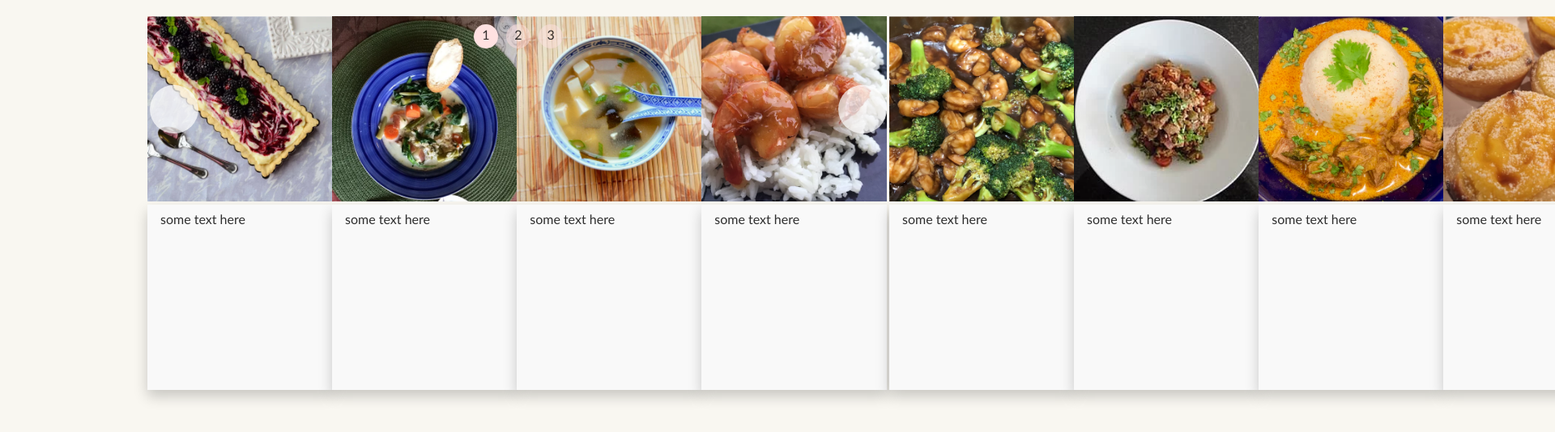
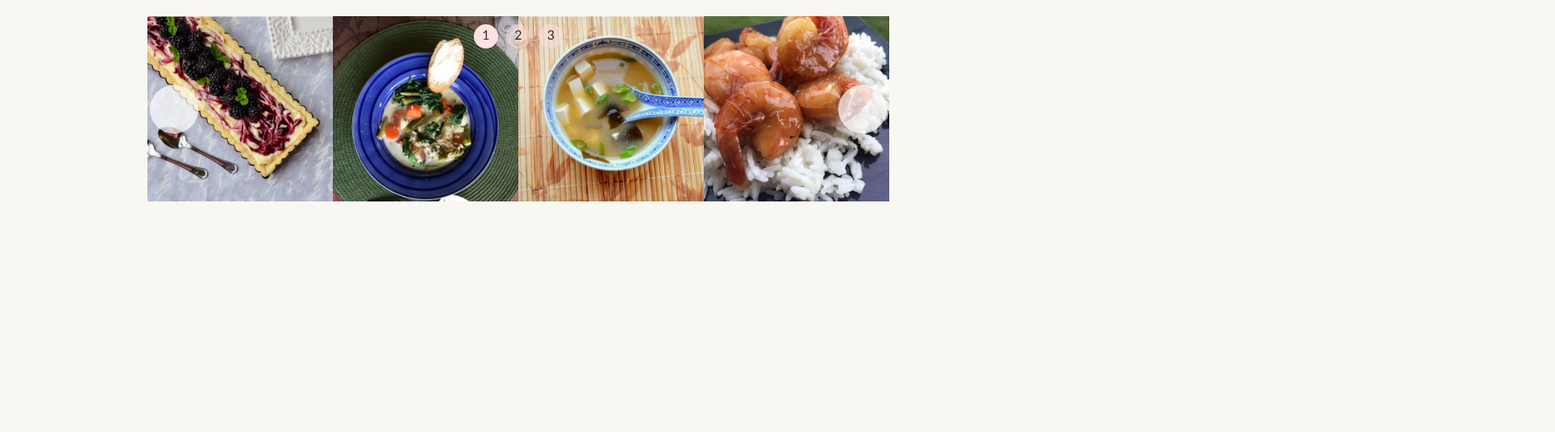
Before and after one commit to umkalogic/front-end, a plain HTML site: page HomeWork1_1Task3/index.html in a window 1280 px wide. Shown: the top 534 px of the page at 81% size, 1920 px wide, since content can reach past the window. Drawn offline with Linux system fonts and the light colour scheme.

Commit message:
carousel dropdown

```diff
--- a/HomeWork1_1Task3/css/main.css
+++ b/HomeWork1_1Task3/css/main.css
@@ -36,42 +36,113 @@ video {
 /* ==========================================================================
    Author's custom styles
    ========================================================================== */
+/* CAROUSEL */
 .carousel {
     position: relative;
-    /*overflow: hidden;*/
     width: 916px;
     margin: 20px auto;
 }
-
-/* SLIDER */
-.carousel .slider {
+.carousel-item {
+    position:absolute;
+    top: 0;
+    width: 916px;
     height: 229px;
-    white-space: nowrap;
-    font-size: 0;
+    opacity: 0;
     transition: 0.8s;
 }
-
-/* SLIDES */
-.carousel .slider > * {
-    font-size: 1rem;
+.item--1,
+#s1:target ~ .item--1,
+#s2:target ~ .item--2,
+#s3:target ~ .item--3 {
+    z-index: 2;
+    opacity: 1;
+}
+#s1:target ~ .item--2,
+#s1:target ~ .item--3,
+#s2:target ~ .item--1,
+#s2:target ~ .item--3,
+#s3:target ~ .item--1,
+#s3:target ~ .item--2 {
+    z-index: 1;
+    opacity: 0;
+}
+.carousel-pic {
     display: inline-block;
-    white-space: normal;
-    vertical-align: top;
+    margin-right: -3px;
+}
+[class^=img] {
+    width: 229px;
     height: 229px;
-    width: 100%;
-    background: none 50% no-repeat;
-    background-size: cover;
+    background-size: 229px;
+    border: 0;
+    padding: 0;
+    margin: 0;
+    cursor: pointer;
 }
-
+.img1 {
+    background-image: url("../img/Screenshot_2021-03-31 Blackberry Mascarpone Tart with Thyme Shortbread Crust.png");
+}
+.img2 {
+    background-image: url("../img/Screenshot_2021-03-31 French Spring Soup.png");
+}
+.img3 {
+    background-image: url("../img/Screenshot_2021-03-31 Homemade Miso Soup.png");
+}
+.img4 {
+    background-image: url("../img/Screenshot_2021-03-31 Coconut-Caramel Shrimp.png");
+}
+.img5 {
+    background-image: url("../img/Screenshot_2021-03-31 Shrimp and Broccoli.png");
+}
+.img6 {
+    background-image: url("../img/Screenshot_2021-03-31 Jambalaya(2).png");
+}
+.img7 {
+    background-image: url("../img/Screenshot_2021-03-31 Panang Curry with Chicken.png");
+}
+.img8 {
+    background-image: url("../img/Screenshot_2021-03-31 Portuguese Custard Tarts - Pasteis de Nata.png");
+}
+.img9 {
+    background-image: url("../img/Screenshot_2021-03-31 Slow Cooker Spanish Beef Stew(1).png");
+}
+.img10 {
+    background-image: url("../img/Screenshot_2021-03-31 Spicy Potato Soup II.png");
+}
+.img11 {
+    background-image: url("../img/Screenshot_2021-03-31 Stir Fried Sesame Vegetables with Rice.png");
+}
+.img12 {
+    background-image: url("../img/Screenshot_2021-03-31 15 of the Worlds Best Savory Beef Stew Recipes.png");
+}
+/* DROPDOWNS */
+.dropdown {
+    position: relative;
+    display: inline-block;
+    margin-right: -1px;
+}
+.dropdown-content {
+    display: none;
+    position: absolute;
+    background-color: #f9f9f9;
+    min-width: 229px;
+    min-height: 229px;
+    box-shadow: 0 8px 16px 0 rgba(0,0,0,0.2);
+    padding: 12px 16px;
+    z-index: 2;
+}
+[class^=img]:hover + .dropdown-content {
+    display: block;
+    z-index: 3;
+}
 /* PREV/NEXT, CONTAINERS & ANCHORS */
 .carousel .prev-next {
     position: absolute;
-    z-index: 1;
-    top: 50%;
+    z-index: 2;
+    top: calc(229px / 2);
     width: 100%;
     height: 0;
 }
-
 .carousel .prev-next > div+div {
     visibility: hidden;
 }
@@ -124,7 +195,6 @@ video {
 .carousel .bullets > a:hover {
     background: rgba(255, 225, 225, 0.7) !important;
 }
-
 /* NAVIGATION BUTTONS */
 .carousel > span:target ~ .bullets > * { background: rgba(255, 225, 225, 0.5);}
 /* ACTIVE */
@@ -139,90 +209,13 @@ video {
 #s2:target ~ .prev-next >*:nth-child(2) {visibility: visible;}
 #s3:target ~ .prev-next >*:nth-child(3) {visibility: visible;}
 
-/* SLIDER ANIMATION POSITIONS */
-#s1:target ~ .slider {transform: translateX(   0%); -webkit-transform: translateX(   0%);}
-#s2:target ~ .slider {transform: translateX(-100%); -webkit-transform: translateX(-100%);}
-#s3:target ~ .slider {transform: translateX(-200%); -webkit-transform: translateX(-200%);}
-
-#s1:target ~ .slider .part2 { visibility: hidden; }
-
 .carousel a {
     border-radius: 50%;
     margin: 0 3px;
     color: rgba(0,0,0,0.8);
     text-decoration: none;
 }
-.dropdown {
-    position: relative;
-    display: inline-block;
-    margin-right: -1px;
-}
-.dropdown-content {
-    /*display: none;*/
-    position: absolute;
-    background-color: #f9f9f9;
-    min-width: 229px;
-    min-height: 229px;
-    box-shadow: 0 8px 16px 0 rgba(0,0,0,0.2);
-    padding: 12px 16px;
-    z-index: 5;
-}
-.carousel .slider div[class^=img]:hover {
-    cursor: pointer;
-}
-.carousel .slider div[class^=img]:hover + .dropdown-content {
-    display: block;
-    z-index: 5;
-}
-.slider div[class^=img] {
-    display: inline-block;
-    margin-right: -4px;
-    background-size: 229px;
-    width: 229px;
-    height: 229px;
-    padding: 0;
-    border: 0;
-}
-.slider > div > div {
-    display: inline-block;
-    margin-right: -1px;
-}
-.img1 {
-    background-image: url("../img/Screenshot_2021-03-31 Blackberry Mascarpone Tart with Thyme Shortbread Crust.png");
-}
-.img2 {
-    background-image: url("../img/Screenshot_2021-03-31 French Spring Soup.png");
-}
-.img3 {
-    background-image: url("../img/Screenshot_2021-03-31 Homemade Miso Soup.png");
-}
-.img4 {
-    background-image: url("../img/Screenshot_2021-03-31 Coconut-Caramel Shrimp.png");
-}
-.img5 {
-    background-image: url("../img/Screenshot_2021-03-31 Shrimp and Broccoli.png");
-}
-.img6 {
-    background-image: url("../img/Screenshot_2021-03-31 Jambalaya(2).png");
-}
-.img7 {
-    background-image: url("../img/Screenshot_2021-03-31 Panang Curry with Chicken.png");
-}
-.img8 {
-    background-image: url("../img/Screenshot_2021-03-31 Portuguese Custard Tarts - Pasteis de Nata.png");
-}
-.img9 {
-    background-image: url("../img/Screenshot_2021-03-31 Slow Cooker Spanish Beef Stew(1).png");
-}
-.img10 {
-    background-image: url("../img/Screenshot_2021-03-31 Spicy Potato Soup II.png");
-}
-.img11 {
-    background-image: url("../img/Screenshot_2021-03-31 Stir Fried Sesame Vegetables with Rice.png");
-}
-.img12 {
-    background-image: url("../img/Screenshot_2021-03-31 15 of the Worlds Best Savory Beef Stew Recipes.png");
-}
+
 /* ==========================================================================
    Helper classes
    ========================================================================== */
--- a/HomeWork1_1Task3/index.html
+++ b/HomeWork1_1Task3/index.html
@@ -18,63 +18,61 @@
     <span id="s2"></span>
     <span id="s3"></span>
 
-    <div class="slider">
-        <div class="part1">
-            <div>
+    <div class="carousel-item item--1">
+        <div class="carousel-pic">
             <div class="img1 dropdown"></div>
             <div class="dropdown-content">some text here</div>
         </div>
-            <div>
+        <div class="carousel-pic">
             <div class="img2 dropdown"></div>
             <div class="dropdown-content">some text here</div>
         </div>
-            <div>
+        <div class="carousel-pic">
             <div class="img3 dropdown"></div>
             <div class="dropdown-content">some text here</div>
         </div>
-            <div>
+        <div class="carousel-pic">
             <div class="img4 dropdown"></div>
             <div class="dropdown-content">some text here</div>
         </div>
     </div>
-        <div class="part2">
-            <div>
+    <div class="carousel-item item--2">
+        <div class="carousel-pic">
             <div class="img5 dropdown"></div>
             <div class="dropdown-content">some text here</div>
         </div>
-            <div>
+        <div class="carousel-pic">
             <div class="img6 dropdown"></div>
             <div class="dropdown-content">some text here</div>
         </div>
-            <div>
+        <div class="carousel-pic">
             <div class="img7 dropdown"></div>
             <div class="dropdown-content">some text here</div>
         </div>
-            <div>
+        <div class="carousel-pic">
             <div class="img8 dropdown"></div>
             <div class="dropdown-content">some text here</div>
         </div>
     </div>
-        <div class="part3">
-            <div>
+    <div class="carousel-item item--3">
+        <div class="carousel-pic">
             <div class="img9 dropdown"></div>
             <div class="dropdown-content">some text here</div>
         </div>
-            <div>
+        <div class="carousel-pic">
             <div class="img10 dropdown"></div>
             <div class="dropdown-content">some text here</div>
         </div>
-            <div>
+        <div class="carousel-pic">
             <div class="img11 dropdown"></div>
             <div class="dropdown-content">some text here</div>
         </div>
-            <div>
+        <div class="carousel-pic">
             <div class="img12 dropdown"></div>
             <div class="dropdown-content">some text here</div>
         </div>
     </div>
 
-    </div>
 
     <div class="prev-next">
         <div><a href="#s3"></a><a href="#s2"></a></div>
```
Lines whose indentation alone changed are shown as unchanged.
